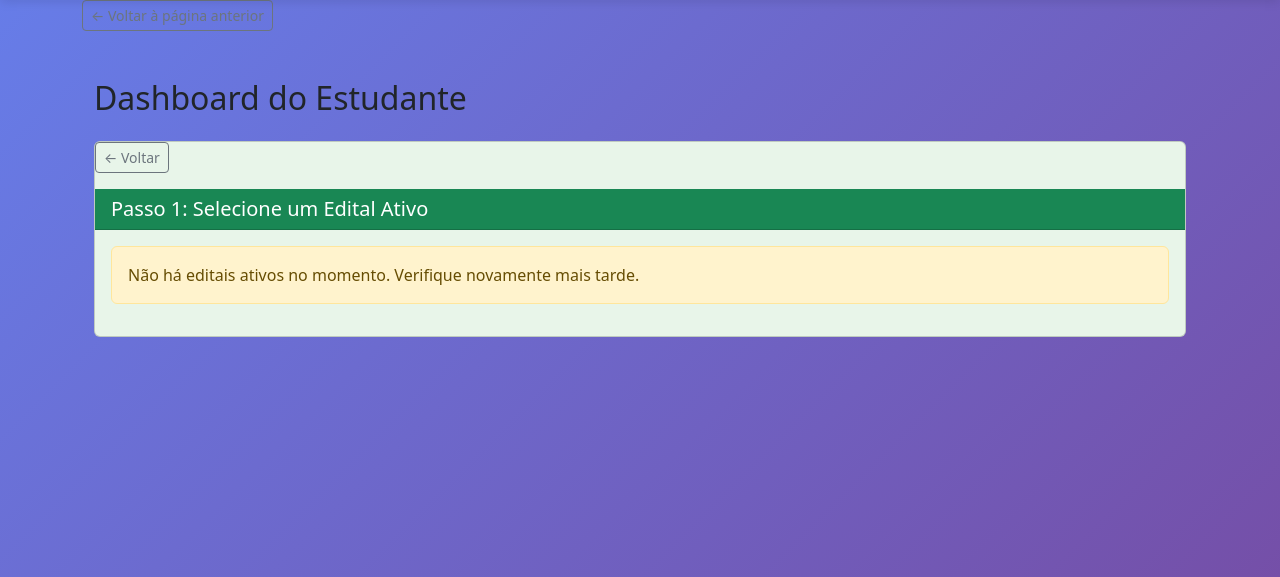
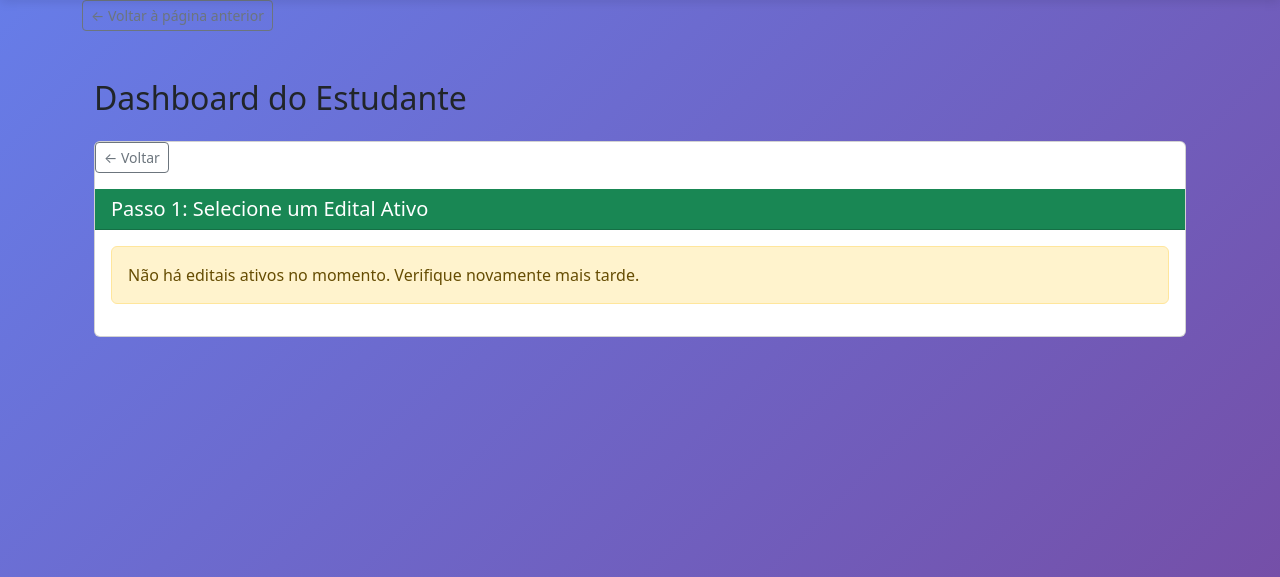
Before and after one commit to qwen-coder-dti-rei-ifpe/refluxo, a Django app: page /dashboard/student/ in a window 1280 px wide. Shown: the part 56-633 px from the top of the page. Run offline with Django 5.2, Linux system fonts and the light colour scheme; the visitor is signed in with stand-in values (Sample User, id 1); data that the repository does not hold is empty; parts of the project's set-up code (start-up, migrations or seed data) failed here and were passed over.

Commit message:
update branch

```diff
--- a/templates/dashboard/student.html
+++ b/templates/dashboard/student.html
@@ -15,7 +15,7 @@
             {% endif %}
 
             <!-- Passo 1: Seleção de Edital Ativo -->
-            <div class="card mb-4" style="background-color: #e8f5e9;">
+            <div class="card mb-4">
                 <div class="d-flex justify-content-between align-items-center mb-3">
                     <a href="javascript:history.back()" class="btn btn-outline-secondary btn-sm">
                         ← Voltar
@@ -59,7 +59,7 @@
 
             <!-- Passo 2: Busca por Matrícula (somente se edital selecionado) -->
             {% if edital %}
-            <div class="card mb-4" style="background-color: #e8f5e9;">
+            <div class="card mb-4">
                 <div class="d-flex justify-content-between align-items-center mb-3">
                     <a href="{% url 'student_dashboard' %}?clear_edital=1" class="btn btn-outline-secondary btn-sm">
                         ← Voltar para Seleção de Edital
@@ -89,7 +89,7 @@
 
             <!-- Informações do Estudante (se encontrado) -->
             {% if matricula_search and not edital %}
-            <div class="card" style="background-color: #e8f5e9;">
+            <div class="card">
                 <div class="d-flex justify-content-between align-items-center mb-3">
                     <a href="{% url 'student_dashboard' %}" class="btn btn-outline-secondary btn-sm">
                         ← Voltar para Seleção de Edital
```
Also changed, not shown: 1 other file.
